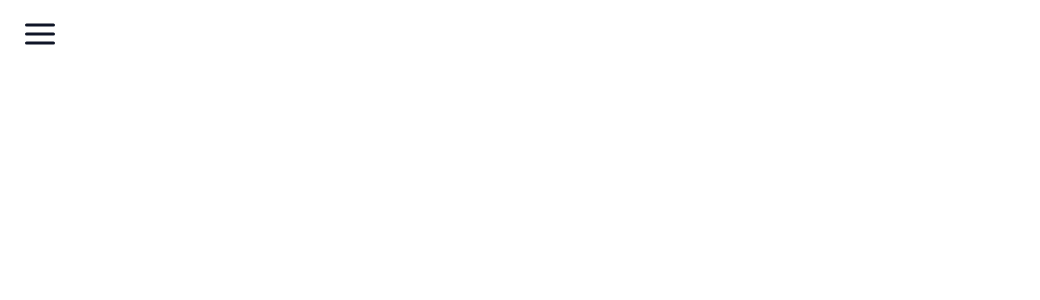
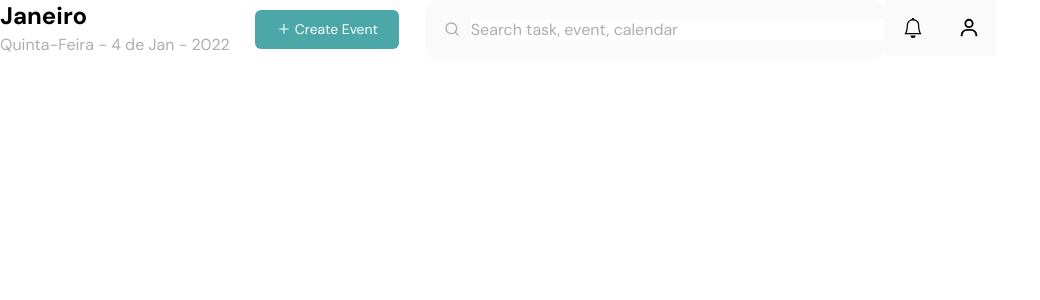
Before and after one commit to viniciusferreira7/fasters, a Next.js app: page / in a window 1280 px wide. Shown: the top 300 px of the page, without its empty margins (0-1040 px from the left). Built offline with nearby package versions, Linux system fonts and the light colour scheme.

Commit message:
style(header  createevent  searchinput): aplicado estilos, e criado o arquivo .babelrc

```diff
--- a/src/components/Button/index.tsx
+++ b/src/components/Button/index.tsx
@@ -1,4 +1,4 @@
-import React, { ButtonHTMLAttributes, ReactElement } from 'react'
+import { ButtonHTMLAttributes, ReactElement } from 'react'
 import { IconBaseProps } from 'react-icons/lib'
 import { ButtonContainer } from './styles'
 
--- /dev/null
+++ b/src/components/CreateEvent/index.tsx
@@ -0,0 +1,14 @@
+import { AiOutlinePlus } from 'react-icons/ai'
+
+import { CreateEventButtonContainer, CreateEventContainer } from './styles'
+
+export default function CreateEvent() {
+  return (
+    <CreateEventContainer>
+      <CreateEventButtonContainer>
+        <AiOutlinePlus />
+        Create Event
+      </CreateEventButtonContainer>
+    </CreateEventContainer>
+  )
+}
--- /dev/null
+++ b/src/components/CreateEvent/styles.ts
@@ -0,0 +1,35 @@
+import styled from 'styled-components'
+
+export const CreateEventContainer = styled.div`
+  display: flex;
+  flex-direction: row;
+  gap: 1rem;
+  align-items: center;
+`
+
+export const CreateEventButtonContainer = styled.button`
+  display: flex;
+  align-items: center;
+  justify-content: center;
+  gap: 0.25rem;
+
+  width: 9rem;
+  height: 2.4rem;
+
+  font-size: 0.87rem;
+  font-weight: 400;
+
+  background: ${(props) => props.theme['green-300']};
+  color: ${(props) => props.theme['white-100']};
+
+  border-radius: 6px;
+  border: 1px solid transparent;
+
+  cursor: pointer;
+
+  &:hover {
+    background-color: ${(props) => props.theme['green-100']};
+    color: ${(props) => props.theme['green-300']};
+    border-color: ${(props) => props.theme['green-300']};
+  }
+`
--- /dev/null
+++ b/src/components/Header/index.tsx
@@ -0,0 +1,17 @@
+import CreateEvent from '../CreateEvent'
+import SearchInput from '../SearchInput'
+import { HeaderContainer, TitleEventDateContainer } from './styles'
+
+export default function Header() {
+  return (
+    <HeaderContainer>
+      <TitleEventDateContainer>
+        <h2>Janeiro</h2>
+        <p>Quinta-Feira - 4 de Jan - 2022</p>
+      </TitleEventDateContainer>
+
+      <CreateEvent />
+      <SearchInput />
+    </HeaderContainer>
+  )
+}
--- /dev/null
+++ b/src/components/Header/styles.ts
@@ -0,0 +1,29 @@
+import styled from 'styled-components'
+
+export const HeaderContainer = styled.header`
+  display: flex;
+  gap: 1.6rem;
+
+  @media screen and (max-width: 768px) {
+    flex-direction: column;
+    padding: 2%;
+  }
+`
+
+export const TitleEventDateContainer = styled.div`
+  display: flex;
+  flex-direction: column;
+  gap: 0.25rem;
+
+  h2 {
+    font-size: 1.5rem;
+    font-weight: 700;
+  }
+
+  p {
+    font-weight: 400;
+    line-height: 1.3rem;
+
+    color: ${(props) => props.theme['gray-300']};
+  }
+`
--- /dev/null
+++ b/src/components/SearchInput/index.tsx
@@ -0,0 +1,24 @@
+import { IconContainer, InputContainer, SearchInputContainer } from './styles'
+
+import { BiUser } from 'react-icons/bi'
+import { BsBell } from 'react-icons/bs'
+import { FiSearch } from 'react-icons/fi'
+
+export default function SearchInput() {
+  return (
+    <SearchInputContainer>
+      <InputContainer>
+        <FiSearch />
+        <input type="text" placeholder="Search task, event, calendar " />
+      </InputContainer>
+
+      <IconContainer>
+        <BsBell size={20} />
+      </IconContainer>
+
+      <IconContainer>
+        <BiUser size={22} />
+      </IconContainer>
+    </SearchInputContainer>
+  )
+}
--- /dev/null
+++ b/src/components/SearchInput/styles.ts
@@ -0,0 +1,51 @@
+import styled from 'styled-components'
+
+export const SearchInputContainer = styled.div`
+  display: flex;
+`
+
+export const InputContainer = styled.div`
+  display: flex;
+  align-items: center;
+  gap: 0.68rem;
+
+  width: 28.75rem;
+  padding: 1.12rem 0 1.12rem 1.12rem;
+
+  background-color: ${(props) => props.theme['gray-100']};
+  color: ${(props) => props.theme['gray-300']};
+
+  border-radius: 12px;
+  border: 1px solid transparent;
+
+  &:hover svg {
+    color: ${(props) => props.theme['green-300']};
+  }
+
+  input {
+    flex: 1;
+    border: 0;
+    color: ${(props) => props.theme['gray-300']};
+
+    &::placeholder {
+      color: ${(props) => props.theme['gray-300']};
+    }
+  }
+`
+
+export const IconContainer = styled.div`
+  display: flex;
+  align-items: center;
+  justify-content: center;
+
+  width: 3.5rem;
+  height: 3.5rem;
+
+  background-color: ${(props) => props.theme['gray-100']};
+  border: 1px solid transparent;
+
+  &:hover {
+    color: ${(props) => props.theme['green-300']};
+    border: 1px solid ${(props) => props.theme['green-300']};
+  }
+`
--- a/src/components/SideBar/index.tsx
+++ b/src/components/SideBar/index.tsx
@@ -34,9 +34,9 @@ export default function SideBar() {
   )
 
   return (
-    <MenuContainer active={closeMenu}>
+    <SideBarContainer active={closeMenu}>
       {isCloseMenu}
-      <SideBarContainer active={closeMenu}>
+      <MenuContainer active={closeMenu}>
         <LogoContainer>
           <Image
             src={fastersLogo}
@@ -65,7 +65,7 @@ export default function SideBar() {
           <Button icon={<BsGear size={21.52} />}>Configurações</Button>
           <Button icon={<IoExitOutline size={24} />}>Sair</Button>
         </SystemContainer>
-      </SideBarContainer>
-    </MenuContainer>
+      </MenuContainer>
+    </SideBarContainer>
   )
 }
--- a/src/components/SideBar/styles.ts
+++ b/src/components/SideBar/styles.ts
@@ -4,7 +4,7 @@ interface StatusMenu {
   active: boolean
 }
 
-export const MenuContainer = styled.div<StatusMenu>`
+export const SideBarContainer = styled.aside<StatusMenu>`
   display: flex;
   flex-direction: column;
   align-items: center;
@@ -19,7 +19,7 @@ export const MenuContainer = styled.div<StatusMenu>`
   }
 `
 
-export const SideBarContainer = styled.aside<StatusMenu>`
+export const MenuContainer = styled.aside<StatusMenu>`
   display: flex;
   flex-direction: column;
 
--- a/src/pages/index.tsx
+++ b/src/pages/index.tsx
@@ -1,5 +1,5 @@
 import Head from 'next/head'
-import SideBar from '../components/SideBar'
+import Header from '../components/Header'
 
 export default function Home() {
   return (
@@ -7,7 +7,8 @@ export default function Home() {
       <Head>
         <title>Fasters</title>
       </Head>
-      <SideBar />
+      {/* <SideBar /> */}
+      <Header />
     </>
   )
 }
```
Also changed, not shown: .babelrc (added).
